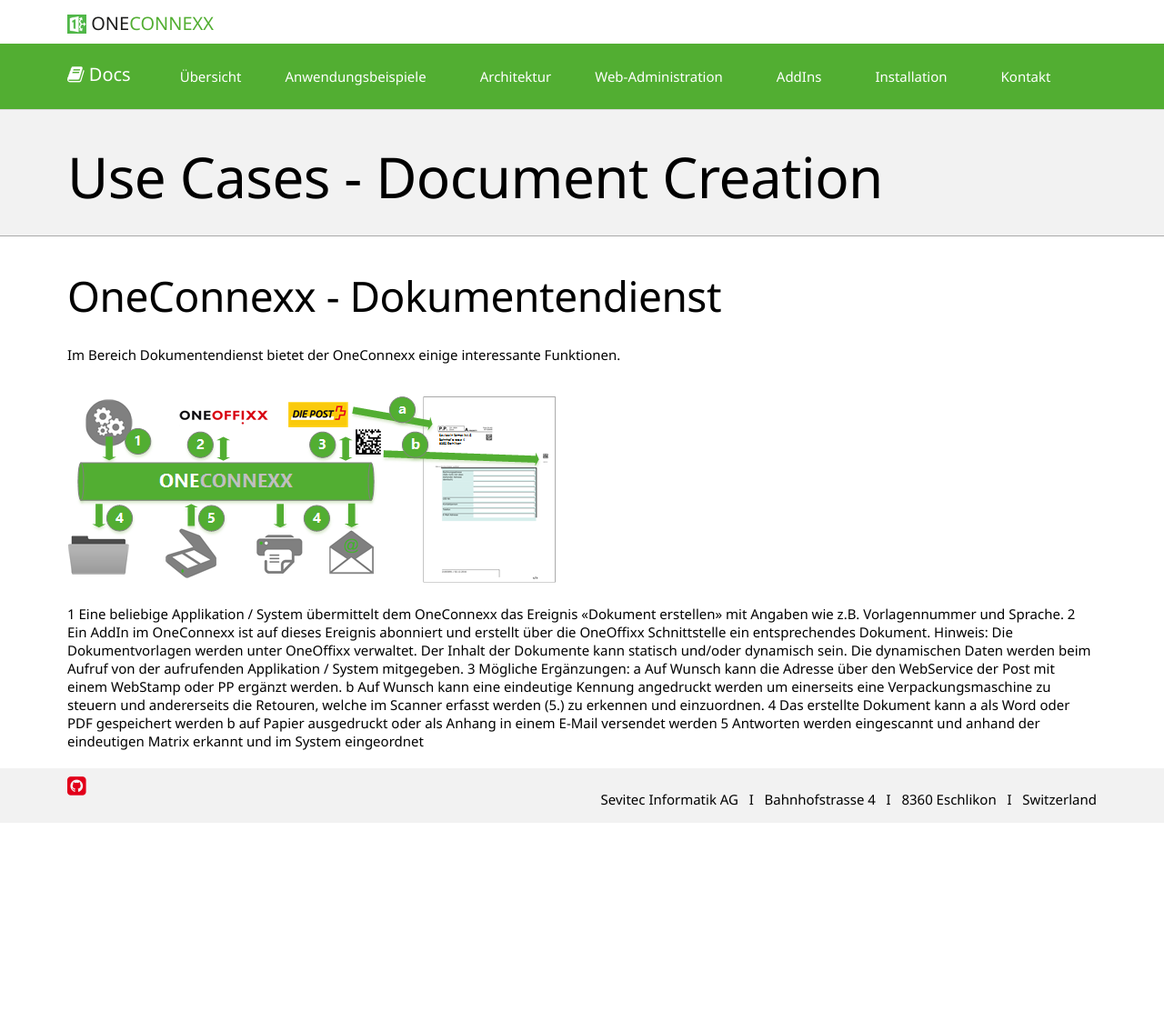
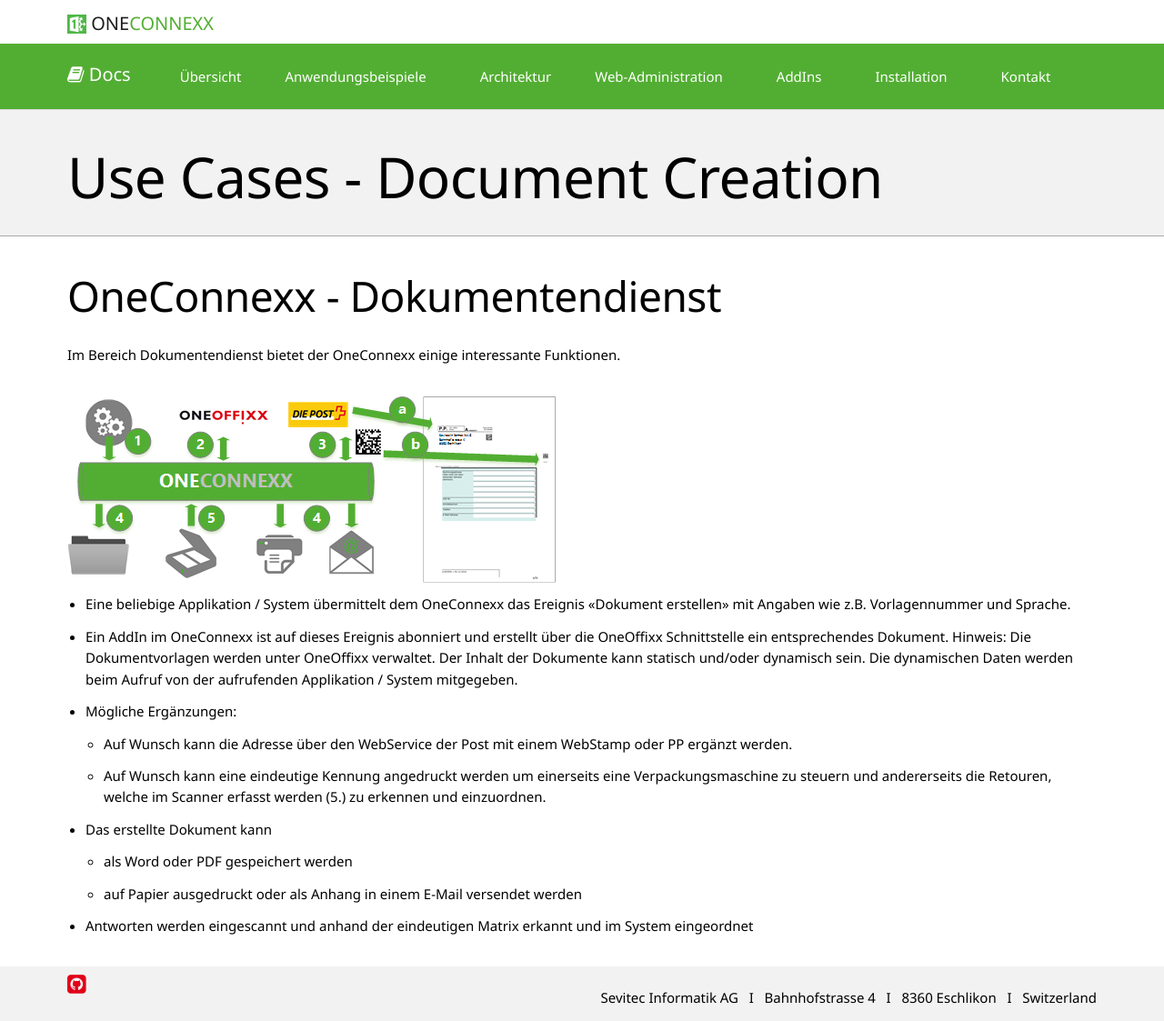
Before and after one commit to primesoft-group/oneconnexx-docs, a Jekyll site: the page built from _pages/usecases/de/documentcreation.md, in a window 1280 px wide. Shown: the whole page at 91% size. Built offline with Jekyll 4.4.1, drawn with Linux system fonts in a browser that asks for light colours; nearby versions of some CDN libraries; some web fonts are replaced; before the commit the page ends 905 px from its top, so only the background shows below that.

Commit message:
Update documentcreation.md

```diff
--- a/_pages/usecases/de/documentcreation.md
+++ b/_pages/usecases/de/documentcreation.md
@@ -11,13 +11,13 @@
 ![x]({{ site.baseurl }}/assets/content-images/usecases/de/documentationservice.png "Dokumentendienst")
 
 
-1 Eine beliebige Applikation / System übermittelt dem OneConnexx das Ereignis «Dokument erstellen» mit Angaben wie z.B. Vorlagennummer und Sprache.
-2 Ein AddIn im OneConnexx ist auf dieses Ereignis abonniert und erstellt über die OneOffixx Schnittstelle ein entsprechendes Dokument.
+* Eine beliebige Applikation / System übermittelt dem OneConnexx das Ereignis «Dokument erstellen» mit Angaben wie z.B. Vorlagennummer und Sprache.
+* Ein AddIn im OneConnexx ist auf dieses Ereignis abonniert und erstellt über die OneOffixx Schnittstelle ein entsprechendes Dokument.
 Hinweis: Die Dokumentvorlagen werden unter OneOffixx verwaltet. Der Inhalt der Dokumente kann statisch und/oder dynamisch sein. Die dynamischen Daten werden beim Aufruf von der aufrufenden Applikation / System mitgegeben.
-3 Mögliche Ergänzungen:
-	a Auf Wunsch kann die Adresse über den WebService der Post mit einem WebStamp oder PP ergänzt werden.
-	b Auf Wunsch kann eine eindeutige Kennung angedruckt werden um einerseits eine Verpackungsmaschine zu steuern und andererseits die Retouren, welche im Scanner erfasst werden (5.) zu erkennen und einzuordnen.
-4 Das erstellte Dokument kann
-	a als Word oder PDF gespeichert werden
-	b auf Papier ausgedruckt oder als Anhang in einem E-Mail versendet werden
-5 Antworten werden eingescannt und anhand der eindeutigen Matrix erkannt und im System eingeordnet
+* Mögliche Ergänzungen:
+	* Auf Wunsch kann die Adresse über den WebService der Post mit einem WebStamp oder PP ergänzt werden.
+	* Auf Wunsch kann eine eindeutige Kennung angedruckt werden um einerseits eine Verpackungsmaschine zu steuern und andererseits die Retouren, welche im Scanner erfasst werden (5.) zu erkennen und einzuordnen.
+* Das erstellte Dokument kann
+	* als Word oder PDF gespeichert werden
+	* auf Papier ausgedruckt oder als Anhang in einem E-Mail versendet werden
+* Antworten werden eingescannt und anhand der eindeutigen Matrix erkannt und im System eingeordnet
```
